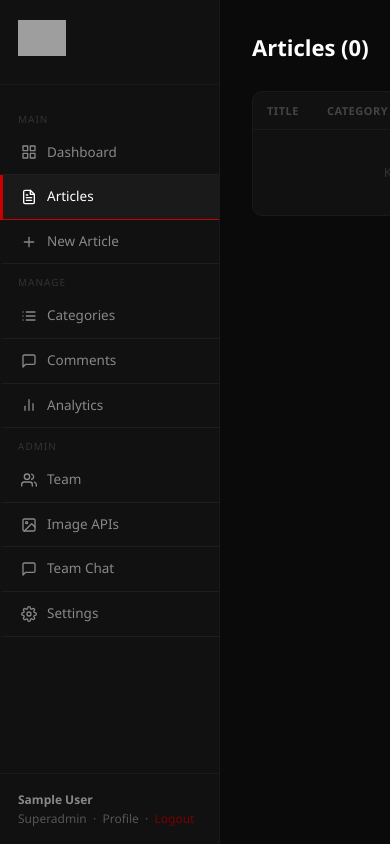
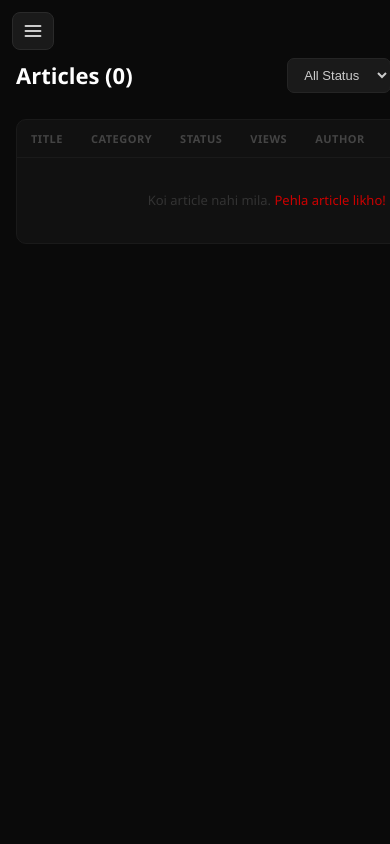
Before and after one commit to majid78143/Nes, a Flask app: page /admin/articles in a window 390 px wide; the page is wider, and only the part inside the window is pictured. Run offline with Flask 3, Linux system fonts and the light colour scheme; the visitor is signed in with stand-in values (Sample User, id 1); grey boxes are pictures that could not be loaded.

Commit message:
Implement mobile sidebar with toggle and close features
Added mobile sidebar functionality with toggle button and overlay. Updated navigation links to close sidebar on click.

```diff
--- a/templates/_admin_sidebar.html
+++ b/templates/_admin_sidebar.html
@@ -1,62 +1,148 @@
-<div class="sidebar" id="sidebar">
+<!-- Mobile hamburger button — sirf chhote screens pe dikhega -->
+<button class="mob-sidebar-toggle" id="mobSidebarToggle" onclick="openAdminSidebar()" aria-label="Menu kholo">
+  <svg width="20" height="20" viewBox="0 0 24 24" fill="none" stroke="currentColor" stroke-width="2.2" stroke-linecap="round">
+    <line x1="3" y1="6" x2="21" y2="6"/><line x1="3" y1="12" x2="21" y2="12"/><line x1="3" y1="18" x2="21" y2="18"/>
+  </svg>
+</button>
+
+<!-- Dark overlay — mobile pe sidebar ke peeche -->
+<div class="sb-overlay" id="sbOverlay" onclick="closeAdminSidebar()"></div>
+
+<div class="sidebar" id="adminSidebar">
+  <!-- Close button — sirf mobile pe -->
+  <button class="sb-close-btn" onclick="closeAdminSidebar()" aria-label="Band karo">&#x2715;</button>
+
   <div class="sidebar-logo">
     <a href="/admin/"><img src="{{ logo_url }}" alt="{{ site_name }}"></a>
   </div>
+
   <nav class="nav-links">
     <div class="nav-sep">Main</div>
-    <a href="/admin/" class="nav-link {% if request.endpoint in ['admin_dashboard'] %}active{% endif %}">
+    <a href="/admin/" class="nav-link {% if request.endpoint in ['admin_dashboard'] %}active{% endif %}" onclick="closeAdminSidebar()">
       <svg width="16" height="16" viewBox="0 0 24 24" fill="none" stroke="currentColor" stroke-width="2" stroke-linecap="round" stroke-linejoin="round"><rect x="3" y="3" width="7" height="7"/><rect x="14" y="3" width="7" height="7"/><rect x="14" y="14" width="7" height="7"/><rect x="3" y="14" width="7" height="7"/></svg>
       Dashboard
     </a>
-    <a href="/admin/articles" class="nav-link {% if request.endpoint in ['admin_articles','admin_new_article','admin_edit_article'] %}active{% endif %}">
-      <svg width="16" height="16" viewBox="0 0 24 24" fill="none" stroke="currentColor" stroke-width="2" stroke-linecap="round" stroke-linejoin="round"><path d="M14 2H6a2 2 0 0 0-2 2v16a2 2 0 0 0 2 2h12a2 2 0 0 0 2-2V8z"/><polyline points="14 2 14 8 20 8"/><line x1="16" y1="13" x2="8" y2="13"/><line x1="16" y1="17" x2="8" y2="17"/><polyline points="10 9 9 9 8 9"/></svg>
+    <a href="/admin/articles" class="nav-link {% if request.endpoint in ['admin_articles','admin_new_article','admin_edit_article'] %}active{% endif %}" onclick="closeAdminSidebar()">
+      <svg width="16" height="16" viewBox="0 0 24 24" fill="none" stroke="currentColor" stroke-width="2" stroke-linecap="round" stroke-linejoin="round"><path d="M14 2H6a2 2 0 0 0-2 2v16a2 2 0 0 0 2 2h12a2 2 0 0 0 2-2V8z"/><polyline points="14 2 14 8 20 8"/><line x1="16" y1="13" x2="8" y2="13"/><line x1="16" y1="17" x2="8" y2="17"/></svg>
       Articles
     </a>
-    <a href="/admin/article/new" class="nav-link {% if request.endpoint=='admin_new_article' %}active{% endif %}">
-      <svg width="16" height="16" viewBox="0 0 24 24" fill="none" stroke="currentColor" stroke-width="2" stroke-linecap="round" stroke-linejoin="round"><line x1="12" y1="5" x2="12" y2="19"/><line x1="5" y1="12" x2="19" y2="12"/></svg>
+    <a href="/admin/article/new" class="nav-link" onclick="closeAdminSidebar()">
+      <svg width="16" height="16" viewBox="0 0 24 24" fill="none" stroke="currentColor" stroke-width="2" stroke-linecap="round"><line x1="12" y1="5" x2="12" y2="19"/><line x1="5" y1="12" x2="19" y2="12"/></svg>
       New Article
     </a>
+
     <div class="nav-sep">Manage</div>
-    <a href="/admin/categories" class="nav-link {% if request.endpoint=='admin_categories' %}active{% endif %}">
-      <svg width="16" height="16" viewBox="0 0 24 24" fill="none" stroke="currentColor" stroke-width="2" stroke-linecap="round" stroke-linejoin="round"><line x1="8" y1="6" x2="21" y2="6"/><line x1="8" y1="12" x2="21" y2="12"/><line x1="8" y1="18" x2="21" y2="18"/><line x1="3" y1="6" x2="3.01" y2="6"/><line x1="3" y1="12" x2="3.01" y2="12"/><line x1="3" y1="18" x2="3.01" y2="18"/></svg>
+    <a href="/admin/categories" class="nav-link {% if request.endpoint=='admin_categories' %}active{% endif %}" onclick="closeAdminSidebar()">
+      <svg width="16" height="16" viewBox="0 0 24 24" fill="none" stroke="currentColor" stroke-width="2" stroke-linecap="round"><line x1="8" y1="6" x2="21" y2="6"/><line x1="8" y1="12" x2="21" y2="12"/><line x1="8" y1="18" x2="21" y2="18"/><line x1="3" y1="6" x2="3.01" y2="6"/><line x1="3" y1="12" x2="3.01" y2="12"/><line x1="3" y1="18" x2="3.01" y2="18"/></svg>
       Categories
     </a>
-    <a href="/admin/comments" class="nav-link {% if request.endpoint=='admin_comments' %}active{% endif %}">
-      <svg width="16" height="16" viewBox="0 0 24 24" fill="none" stroke="currentColor" stroke-width="2" stroke-linecap="round" stroke-linejoin="round"><path d="M21 15a2 2 0 0 1-2 2H7l-4 4V5a2 2 0 0 1 2-2h14a2 2 0 0 1 2 2z"/></svg>
+    <a href="/admin/comments" class="nav-link {% if request.endpoint=='admin_comments' %}active{% endif %}" onclick="closeAdminSidebar()">
+      <svg width="16" height="16" viewBox="0 0 24 24" fill="none" stroke="currentColor" stroke-width="2" stroke-linecap="round"><path d="M21 15a2 2 0 0 1-2 2H7l-4 4V5a2 2 0 0 1 2-2h14a2 2 0 0 1 2 2z"/></svg>
       Comments
     </a>
-    <a href="/admin/analytics" class="nav-link {% if request.endpoint=='admin_analytics' %}active{% endif %}">
-      <svg width="16" height="16" viewBox="0 0 24 24" fill="none" stroke="currentColor" stroke-width="2" stroke-linecap="round" stroke-linejoin="round"><line x1="18" y1="20" x2="18" y2="10"/><line x1="12" y1="20" x2="12" y2="4"/><line x1="6" y1="20" x2="6" y2="14"/></svg>
+    <a href="/admin/analytics" class="nav-link {% if request.endpoint=='admin_analytics' %}active{% endif %}" onclick="closeAdminSidebar()">
+      <svg width="16" height="16" viewBox="0 0 24 24" fill="none" stroke="currentColor" stroke-width="2" stroke-linecap="round"><line x1="18" y1="20" x2="18" y2="10"/><line x1="12" y1="20" x2="12" y2="4"/><line x1="6" y1="20" x2="6" y2="14"/></svg>
       Analytics
     </a>
+
     {% if is_admin %}
     <div class="nav-sep">Admin</div>
-    <a href="/admin/team" class="nav-link {% if request.endpoint=='admin_team' %}active{% endif %}">
-      <svg width="16" height="16" viewBox="0 0 24 24" fill="none" stroke="currentColor" stroke-width="2" stroke-linecap="round" stroke-linejoin="round"><path d="M17 21v-2a4 4 0 0 0-4-4H5a4 4 0 0 0-4 4v2"/><circle cx="9" cy="7" r="4"/><path d="M23 21v-2a4 4 0 0 0-3-3.87"/><path d="M16 3.13a4 4 0 0 1 0 7.75"/></svg>
+    <a href="/admin/team" class="nav-link {% if request.endpoint=='admin_team' %}active{% endif %}" onclick="closeAdminSidebar()">
+      <svg width="16" height="16" viewBox="0 0 24 24" fill="none" stroke="currentColor" stroke-width="2" stroke-linecap="round"><path d="M17 21v-2a4 4 0 0 0-4-4H5a4 4 0 0 0-4 4v2"/><circle cx="9" cy="7" r="4"/><path d="M23 21v-2a4 4 0 0 0-3-3.87"/><path d="M16 3.13a4 4 0 0 1 0 7.75"/></svg>
       Team
     </a>
-    <a href="/admin/image-apis" class="nav-link {% if request.endpoint=='admin_image_apis' %}active{% endif %}">
-      <svg width="16" height="16" viewBox="0 0 24 24" fill="none" stroke="currentColor" stroke-width="2" stroke-linecap="round" stroke-linejoin="round"><rect x="3" y="3" width="18" height="18" rx="2"/><circle cx="8.5" cy="8.5" r="1.5"/><polyline points="21 15 16 10 5 21"/></svg>
+    <a href="/admin/image-apis" class="nav-link {% if request.endpoint=='admin_image_apis' %}active{% endif %}" onclick="closeAdminSidebar()">
+      <svg width="16" height="16" viewBox="0 0 24 24" fill="none" stroke="currentColor" stroke-width="2" stroke-linecap="round"><rect x="3" y="3" width="18" height="18" rx="2"/><circle cx="8.5" cy="8.5" r="1.5"/><polyline points="21 15 16 10 5 21"/></svg>
       Image APIs
     </a>
-    <a href="/admin/chat" class="nav-link {% if request.endpoint in ['admin_chat_list','admin_chat_room'] %}active{% endif %}">
-      <svg width="16" height="16" viewBox="0 0 24 24" fill="none" stroke="currentColor" stroke-width="2" stroke-linecap="round" stroke-linejoin="round"><path d="M21 15a2 2 0 0 1-2 2H7l-4 4V5a2 2 0 0 1 2-2h14a2 2 0 0 1 2 2z"/></svg>
+    <a href="/admin/chat" class="nav-link {% if request.endpoint in ['admin_chat_list','admin_chat_room'] %}active{% endif %}" onclick="closeAdminSidebar()">
+      <svg width="16" height="16" viewBox="0 0 24 24" fill="none" stroke="currentColor" stroke-width="2" stroke-linecap="round"><path d="M21 15a2 2 0 0 1-2 2H7l-4 4V5a2 2 0 0 1 2-2h14a2 2 0 0 1 2 2z"/></svg>
       Team Chat
     </a>
     {% endif %}
+
     {% if is_superadmin %}
-    <a href="/admin/settings" class="nav-link {% if request.endpoint=='admin_settings' %}active{% endif %}">
-      <svg width="16" height="16" viewBox="0 0 24 24" fill="none" stroke="currentColor" stroke-width="2" stroke-linecap="round" stroke-linejoin="round"><circle cx="12" cy="12" r="3"/><path d="M19.4 15a1.65 1.65 0 0 0 .33 1.82l.06.06a2 2 0 0 1-2.83 2.83l-.06-.06a1.65 1.65 0 0 0-1.82-.33 1.65 1.65 0 0 0-1 1.51V21a2 2 0 0 1-4 0v-.09A1.65 1.65 0 0 0 9 19.4a1.65 1.65 0 0 0-1.82.33l-.06.06a2 2 0 0 1-2.83-2.83l.06-.06A1.65 1.65 0 0 0 4.68 15a1.65 1.65 0 0 0-1.51-1H3a2 2 0 0 1 0-4h.09A1.65 1.65 0 0 0 4.6 9a1.65 1.65 0 0 0-.33-1.82l-.06-.06a2 2 0 0 1 2.83-2.83l.06.06A1.65 1.65 0 0 0 9 4.68a1.65 1.65 0 0 0 1-1.51V3a2 2 0 0 1 4 0v.09a1.65 1.65 0 0 0 1 1.51 1.65 1.65 0 0 0 1.82-.33l.06-.06a2 2 0 0 1 2.83 2.83l-.06.06A1.65 1.65 0 0 0 19.4 9a1.65 1.65 0 0 0 1.51 1H21a2 2 0 0 1 0 4h-.09a1.65 1.65 0 0 0-1.51 1z"/></svg>
+    <a href="/admin/settings" class="nav-link {% if request.endpoint=='admin_settings' %}active{% endif %}" onclick="closeAdminSidebar()">
+      <svg width="16" height="16" viewBox="0 0 24 24" fill="none" stroke="currentColor" stroke-width="2" stroke-linecap="round"><circle cx="12" cy="12" r="3"/><path d="M19.4 15a1.65 1.65 0 0 0 .33 1.82l.06.06a2 2 0 0 1-2.83 2.83l-.06-.06a1.65 1.65 0 0 0-1.82-.33 1.65 1.65 0 0 0-1 1.51V21a2 2 0 0 1-4 0v-.09A1.65 1.65 0 0 0 9 19.4a1.65 1.65 0 0 0-1.82.33l-.06.06a2 2 0 0 1-2.83-2.83l.06-.06A1.65 1.65 0 0 0 4.68 15a1.65 1.65 0 0 0-1.51-1H3a2 2 0 0 1 0-4h.09A1.65 1.65 0 0 0 4.6 9a1.65 1.65 0 0 0-.33-1.82l-.06-.06a2 2 0 0 1 2.83-2.83l.06.06A1.65 1.65 0 0 0 9 4.68a1.65 1.65 0 0 0 1-1.51V3a2 2 0 0 1 4 0v.09a1.65 1.65 0 0 0 1 1.51 1.65 1.65 0 0 0 1.82-.33l.06-.06a2 2 0 0 1 2.83 2.83l-.06.06A1.65 1.65 0 0 0 19.4 9a1.65 1.65 0 0 0 1.51 1H21a2 2 0 0 1 0 4h-.09a1.65 1.65 0 0 0-1.51 1z"/></svg>
       Settings
     </a>
     {% endif %}
   </nav>
+
   <div class="sidebar-user">
     <strong>{{ session.get('admin_name','Admin') }}</strong>
     {{ session.get('admin_role','editor') | capitalize }}
-    &nbsp;·&nbsp;
-    <a href="/admin/profile" style="color:#555">Profile</a>
-    &nbsp;·&nbsp;
-    <a href="/admin/logout" style="color:#7a0000">Logout</a>
+    &nbsp;·&nbsp;<a href="/admin/profile" style="color:#555">Profile</a>
+    &nbsp;·&nbsp;<a href="/admin/logout" style="color:#7a0000">Logout</a>
   </div>
-                                                                                                                                                                                                               </div>
+</div>
+
+<style>
+/* ── Sidebar base ── */
+.sidebar{
+  width:220px;background:#111;border-right:1px solid #1a1a1a;
+  min-height:100vh;position:fixed;top:0;left:0;z-index:200;
+  display:flex;flex-direction:column;transition:transform .25s ease;
+}
+.sidebar-logo{padding:20px 18px;border-bottom:1px solid #1a1a1a}
+.sidebar-logo img{height:36px;object-fit:contain}
+.nav-links{flex:1;padding:16px 0;overflow-y:auto}
+.nav-link{display:flex;align-items:center;gap:10px;padding:11px 18px;color:#888;
+  font-size:13.5px;font-weight:500;border-left:3px solid transparent;
+  transition:.15s;text-decoration:none}
+.nav-link:hover,.nav-link.active{color:#fff;background:#1a1a1a;border-left-color:#cc0000}
+.nav-sep{padding:10px 18px 4px;font-size:10px;text-transform:uppercase;
+  letter-spacing:1px;color:#333}
+.sidebar-user{padding:16px 18px;border-top:1px solid #1a1a1a;
+  font-size:12px;color:#555;line-height:1.8}
+.sidebar-user strong{color:#888;display:block;margin-bottom:2px}
+
+/* ── Mobile toggle button ── */
+.mob-sidebar-toggle{
+  display:none;position:fixed;top:12px;left:12px;z-index:300;
+  background:#1a1a1a;border:1px solid #2a2a2a;border-radius:8px;
+  padding:8px 10px;cursor:pointer;color:#ccc;align-items:center;
+  justify-content:center;line-height:0;
+}
+
+/* ── Close button inside sidebar (mobile) ── */
+.sb-close-btn{
+  display:none;position:absolute;top:12px;right:12px;
+  background:none;border:none;color:#555;font-size:18px;
+  cursor:pointer;line-height:1;z-index:10;
+}
+
+/* ── Overlay ── */
+.sb-overlay{
+  display:none;position:fixed;inset:0;background:rgba(0,0,0,.65);
+  z-index:199;
+}
+.sb-overlay.show{display:block}
+
+/* ── Main content area ── */
+.main-wrap{margin-left:220px;flex:1;padding:28px 32px}
+
+/* ── Mobile breakpoint ── */
+@media(max-width:768px){
+  .sidebar{transform:translateX(-100%)}
+  .sidebar.open{transform:translateX(0)}
+  .mob-sidebar-toggle{display:flex}
+  .sb-close-btn{display:block}
+  .main-wrap{margin-left:0;padding:56px 16px 24px}
+}
+</style>
+
+<script>
+function openAdminSidebar(){
+  document.getElementById('adminSidebar').classList.add('open');
+  document.getElementById('sbOverlay').classList.add('show');
+  document.body.style.overflow='hidden';
+}
+function closeAdminSidebar(){
+  document.getElementById('adminSidebar').classList.remove('open');
+  document.getElementById('sbOverlay').classList.remove('show');
+  document.body.style.overflow='';
+}
+// ESC key se band karo
+document.addEventListener('keydown',function(e){if(e.key==='Escape')closeAdminSidebar();});
+</script>
```
